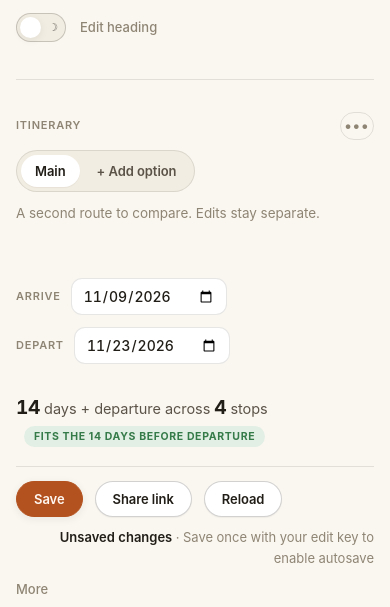
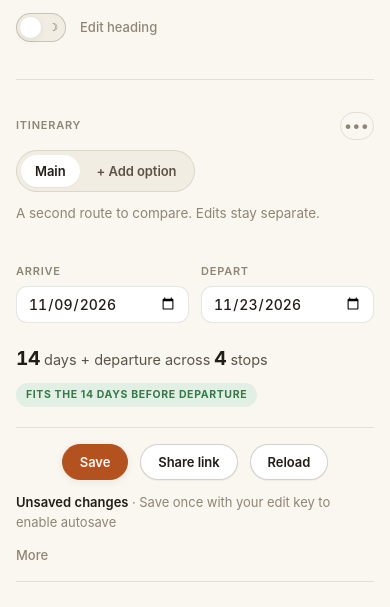
Before and after one commit to teoborgioli-collab/DOPPERU, a website: page index.html in a window 390 px wide. Shown: the part 237-844 px from the top of the page. Drawn offline with Linux system fonts and the light colour scheme; no server answers.

Commit message:
Add files via upload

```diff
--- a/index.html
+++ b/index.html
@@ -194,6 +194,7 @@ h1{
 
 .toolbar{display:flex;flex-wrap:wrap;gap:10px 12px;align-items:center;
   padding:18px 0;border-bottom:1px solid var(--border)}
+.toolbar-actions{display:flex;flex-wrap:wrap;gap:10px 12px;align-items:center}
 .btn{font-family:var(--sans);font-weight:600;font-size:13px;
   letter-spacing:-.005em;cursor:pointer;padding:9px 17px;
   border:1px solid var(--border-strong);border-radius:var(--r-pill);
@@ -670,8 +671,17 @@ textarea::placeholder{color:var(--muted)}
   .scenarios{padding-top:22px}
   .scenario-tabs .btn{padding:8px 14px}
   .scenarios>.sub{margin-top:6px}
-  .dates{padding:14px 0}
-  .toolbar{padding:14px 0}
+  .deck{display:block;padding:20px 0}
+  .dates{display:grid;grid-template-columns:repeat(2,minmax(0,1fr));gap:12px;padding:0}
+  .dates label{display:flex;flex-direction:column;align-items:flex-start;gap:6px;min-width:0}
+  .dates input{width:100%;min-width:0}
+  .tally{margin-top:20px;text-align:left}
+  .tally .bal{display:table;margin:9px 0 0}
+  .toolbar{display:grid;grid-template-columns:minmax(0,1fr);gap:12px;padding:16px 0}
+  .toolbar-actions{justify-content:center;width:100%}
+  .status{width:100%;margin-left:0;text-align:left;line-height:1.55}
+  .toolbar>#moreBtn{justify-self:start}
+  .moremenu{justify-content:flex-start}
   h2{margin-top:48px}
   .leg{grid-template-columns:1fr;gap:14px;padding:20px 17px 22px 20px;border-radius:var(--r-md)}
   .when{display:flex;flex-wrap:wrap;gap:8px 14px;align-items:center;
@@ -730,9 +740,11 @@ textarea::placeholder{color:var(--muted)}
   </div>
 
   <div class="toolbar" id="toolbar" hidden>
-    <button class="btn primary" id="saveBtn" type="button">Save</button>
-    <button class="btn" id="shareBtn" type="button">Share link</button>
-    <button class="btn" id="reloadBtn" type="button">Reload</button>
+    <div class="toolbar-actions">
+      <button class="btn primary" id="saveBtn" type="button">Save</button>
+      <button class="btn" id="shareBtn" type="button">Share link</button>
+      <button class="btn" id="reloadBtn" type="button">Reload</button>
+    </div>
     <span class="status" id="status">Loading…</span>
     <button class="mini" id="moreBtn" type="button" aria-expanded="false">More</button>
   </div>
```
